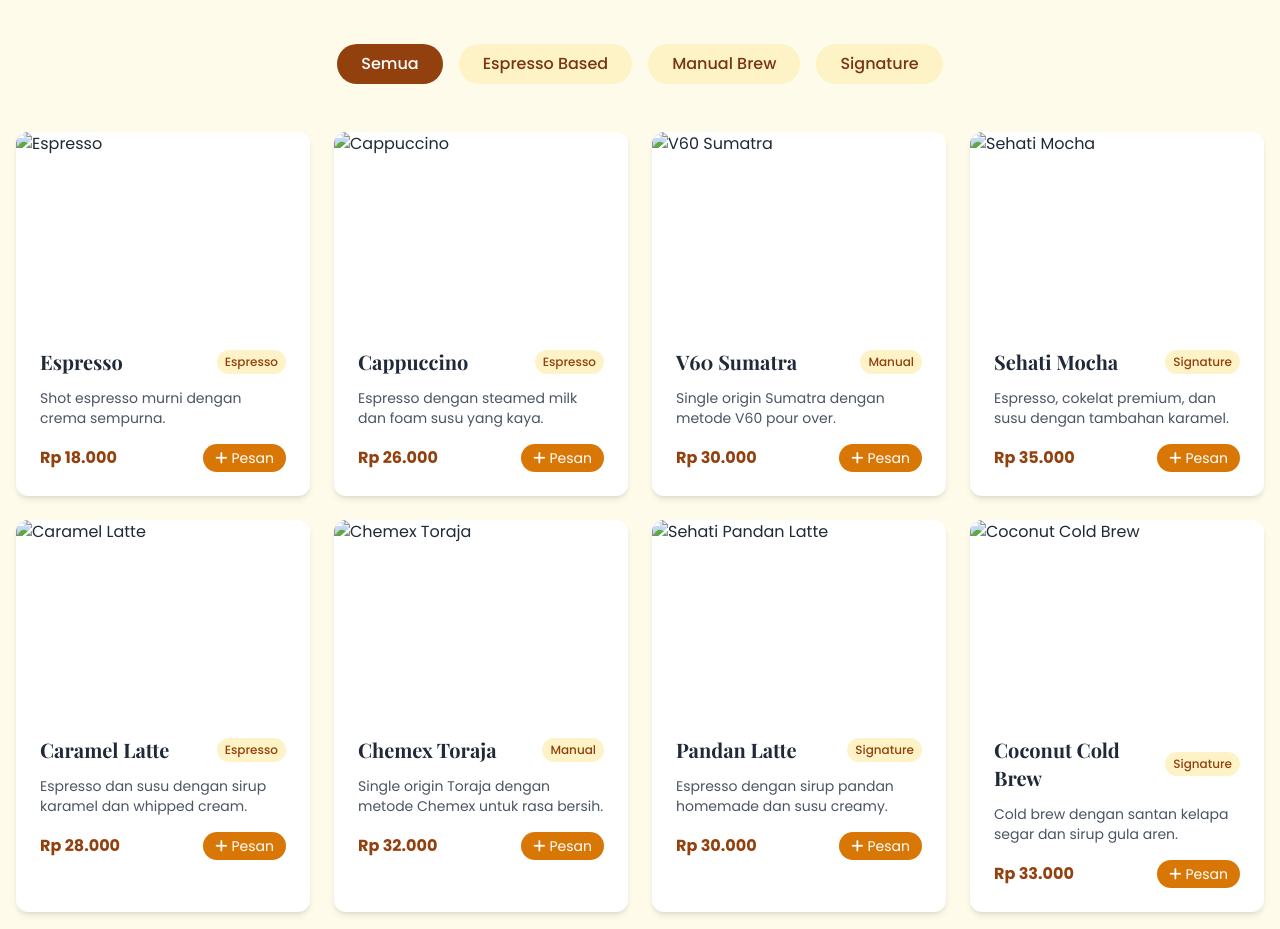
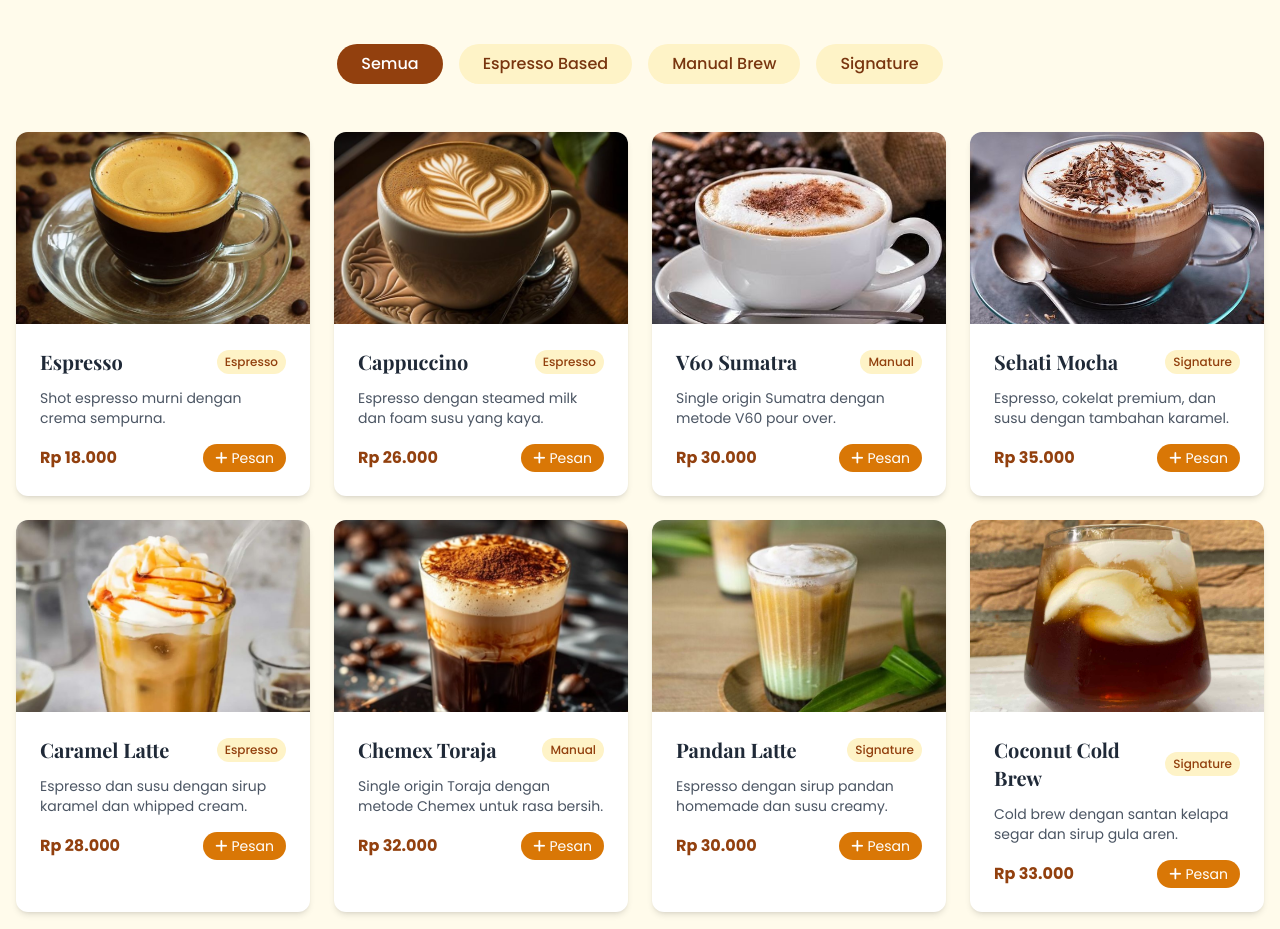
Before and after one commit to RevanAlfonso/landing-page-kopi-sehati, a plain HTML site: page index.html in a window 1280 px wide. Shown: the part 2020-2949 px from the top of the page. Drawn offline with nearby package versions, Linux system fonts and the light colour scheme.

Commit message:
update menu

```diff
--- a/index.html
+++ b/index.html
@@ -236,7 +236,7 @@
             <div class="grid grid-cols-1 md:grid-cols-2 lg:grid-cols-3 xl:grid-cols-4 gap-6">
                 <!-- Coffee Item 1 -->
                 <div class="coffee-card bg-white rounded-xl overflow-hidden shadow-md animate-card fade-in" data-category="espresso">
-                    <img src="/api/placeholder/400/300" alt="Espresso" class="w-full h-48 object-cover">
+                    <img src="./assets/img/Espresso Coffee Recipe.jpg" alt="Espresso" class="w-full h-48 object-cover">
                     <div class="p-6">
                         <div class="flex justify-between items-center mb-3">
                             <h3 class="text-xl font-semibold playfair">Espresso</h3>
@@ -254,7 +254,7 @@
 
                 <!-- Coffee Item 2 -->
                 <div class="coffee-card bg-white rounded-xl overflow-hidden shadow-md animate-card fade-in" data-category="espresso">
-                    <img src="/api/placeholder/400/300" alt="Cappuccino" class="w-full h-48 object-cover">
+                    <img src="./assets/img/cappucino.jpg" alt="Cappuccino" class="w-full h-48 object-cover">
                     <div class="p-6">
                         <div class="flex justify-between items-center mb-3">
                             <h3 class="text-xl font-semibold playfair">Cappuccino</h3>
@@ -272,7 +272,7 @@
 
                 <!-- Coffee Item 3 -->
                 <div class="coffee-card bg-white rounded-xl overflow-hidden shadow-md animate-card fade-in" data-category="manual">
-                    <img src="/api/placeholder/400/300" alt="V60 Sumatra" class="w-full h-48 object-cover">
+                    <img src="./assets/img/cofee.jpg" alt="V60 Sumatra" class="w-full h-48 object-cover">
                     <div class="p-6">
                         <div class="flex justify-between items-center mb-3">
                             <h3 class="text-xl font-semibold playfair">V60 Sumatra</h3>
@@ -290,7 +290,7 @@
 
                 <!-- Coffee Item 4 -->
                 <div class="coffee-card bg-white rounded-xl overflow-hidden shadow-md animate-card fade-in" data-category="signature">
-                    <img src="/api/placeholder/400/300" alt="Sehati Mocha" class="w-full h-48 object-cover">
+                    <img src="./assets/img/Mocha recipe.jpg" alt="Sehati Mocha" class="w-full h-48 object-cover">
                     <div class="p-6">
                         <div class="flex justify-between items-center mb-3">
                             <h3 class="text-xl font-semibold playfair">Sehati Mocha</h3>
@@ -308,7 +308,7 @@
 
                 <!-- Coffee Item 5 -->
                 <div class="coffee-card bg-white rounded-xl overflow-hidden shadow-md animate-card fade-in" data-category="espresso">
-                    <img src="/api/placeholder/400/300" alt="Caramel Latte" class="w-full h-48 object-cover">
+                    <img src="./assets/img/caramel-latte.jpg" alt="Caramel Latte" class="w-full h-48 object-cover">
                     <div class="p-6">
                         <div class="flex justify-between items-center mb-3">
                             <h3 class="text-xl font-semibold playfair">Caramel Latte</h3>
@@ -326,7 +326,7 @@
 
                 <!-- Coffee Item 6 -->
                 <div class="coffee-card bg-white rounded-xl overflow-hidden shadow-md animate-card fade-in" data-category="manual">
-                    <img src="/api/placeholder/400/300" alt="Chemex Toraja" class="w-full h-48 object-cover">
+                    <img src="./assets/img/toraja.jpg" alt="Chemex Toraja" class="w-full h-48 object-cover">
                     <div class="p-6">
                         <div class="flex justify-between items-center mb-3">
                             <h3 class="text-xl font-semibold playfair">Chemex Toraja</h3>
@@ -344,7 +344,7 @@
 
                 <!-- Coffee Item 7 -->
                 <div class="coffee-card bg-white rounded-xl overflow-hidden shadow-md animate-card fade-in" data-category="signature">
-                    <img src="/api/placeholder/400/300" alt="Sehati Pandan Latte" class="w-full h-48 object-cover">
+                    <img src="./assets/img/Pandan Latte.jpg" alt="Sehati Pandan Latte" class="w-full h-48 object-cover">
                     <div class="p-6">
                         <div class="flex justify-between items-center mb-3">
                             <h3 class="text-xl font-semibold playfair">Pandan Latte</h3>
@@ -362,7 +362,7 @@
 
                 <!-- Coffee Item 8 -->
                 <div class="coffee-card bg-white rounded-xl overflow-hidden shadow-md animate-card fade-in" data-category="signature">
-                    <img src="/api/placeholder/400/300" alt="Coconut Cold Brew" class="w-full h-48 object-cover">
+                    <img src="./assets/img/coconut-cold-brew-coffee-finished-scaled.jpeg" alt="Coconut Cold Brew" class="w-full h-48 object-cover">
                     <div class="p-6">
                         <div class="flex justify-between items-center mb-3">
                             <h3 class="text-xl font-semibold playfair">Coconut Cold Brew</h3>
```
Also changed, not shown: assets/img/Espresso Coffee Recipe.jpg (added), assets/img/Mocha recipe.jpg (added), assets/img/Pandan Latte.jpg (added), assets/img/cappucino.jpg (added), assets/img/caramel-latte.jpg (added), assets/img/coconut-cold-brew-coffee-finished-scaled.jpeg (added), assets/img/cofee.jpg (added), assets/img/toraja.jpg (added).
